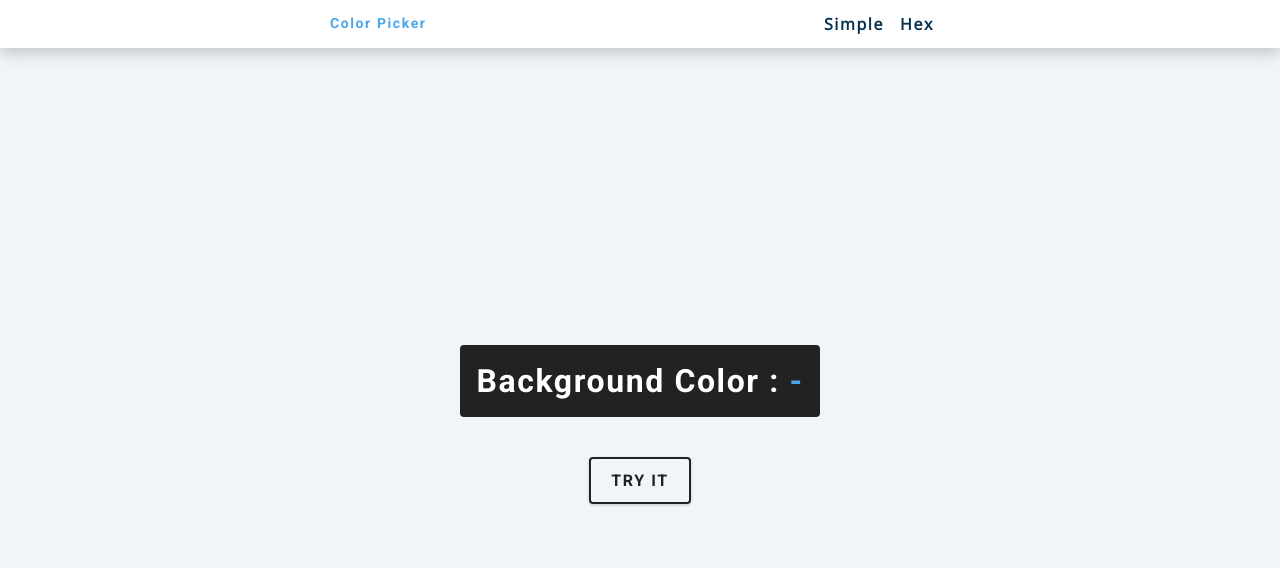
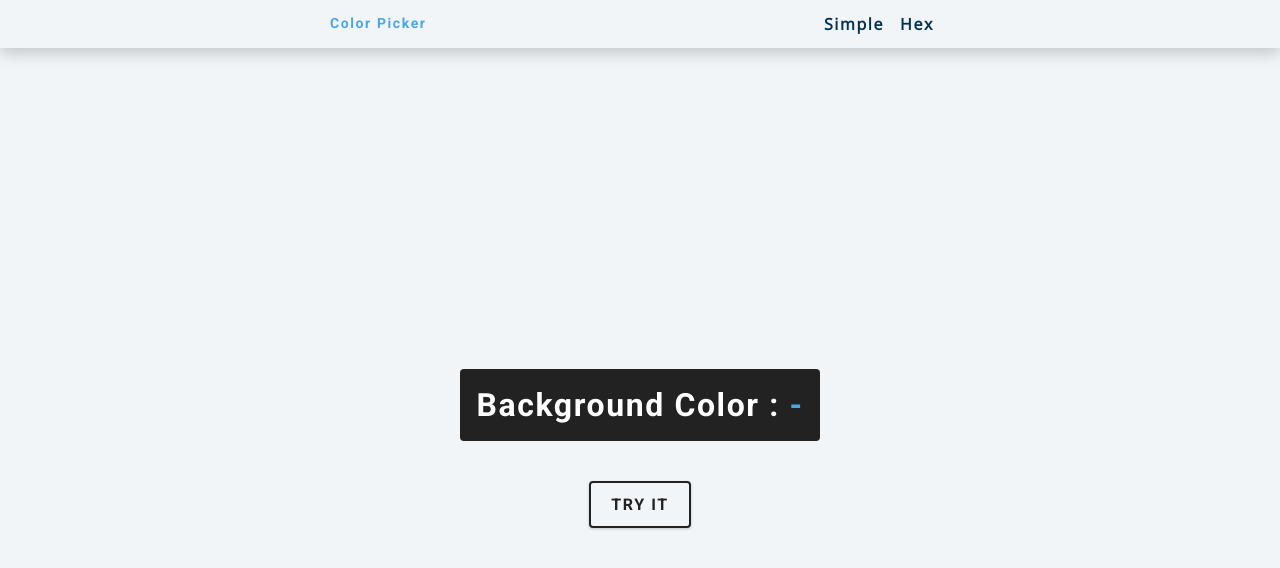
Before and after one commit to daniellberg/ColorPicker, a plain HTML site: page index.html in a window 1280 px wide. Drawn offline with nearby package versions, Linux system fonts and the light colour scheme.

Commit message:
modify navbar color and simples/hex:active

```diff
--- a/styles.css
+++ b/styles.css
@@ -41,6 +41,7 @@ Variables
   --color-green-dark: hsl(125, 67%, 44%);
   --color-green-light: hsl(125, 71%, 66%);
   --color-black: #222;
+  --color-active: rgb(224, 52, 52);
   --ff-primary: "Roboto", sans-serif;
   --ff-secondary: "Open Sans", sans-serif;
   --transition: all 0.3s linear;
@@ -61,6 +62,9 @@ Global Styles
   margin: 0;
   padding: 0;
   box-sizing: border-box;
+}
+html{
+    overflow: hidden;
 }
 body {
   font-family: var(--ff-secondary);
@@ -119,7 +123,7 @@ main {
 }
 
 nav {
-  background: var(--color-white);
+  background: var(--color-grey-10);
   height: 3rem;
   display: grid;
   align-items: center;
@@ -152,11 +156,10 @@ nav a:hover {
   color: var(--color-primary-5);
 }
 
-main {
-  min-height: calc(100vh - 3rem);
-  display: grid;
-  place-items: center;
+nav a:active {
+    color: var(--color-active);
 }
+
 .container {
   text-align: center;
 }
```
